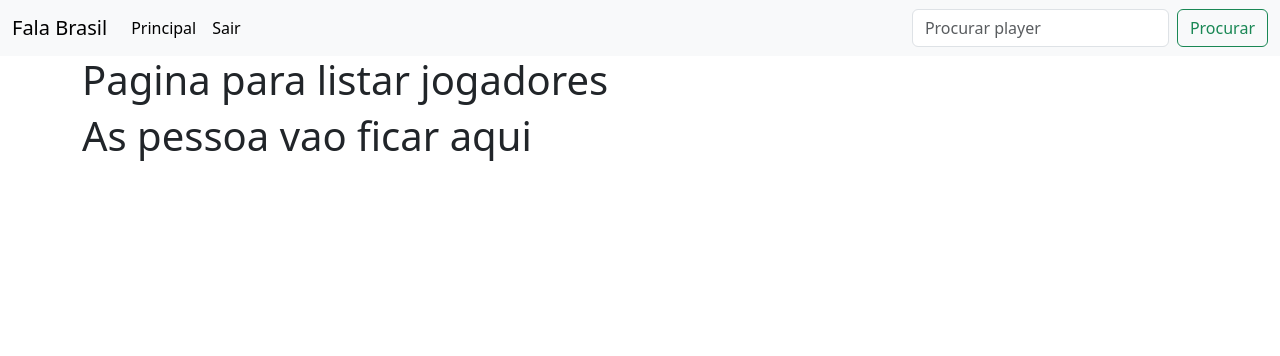
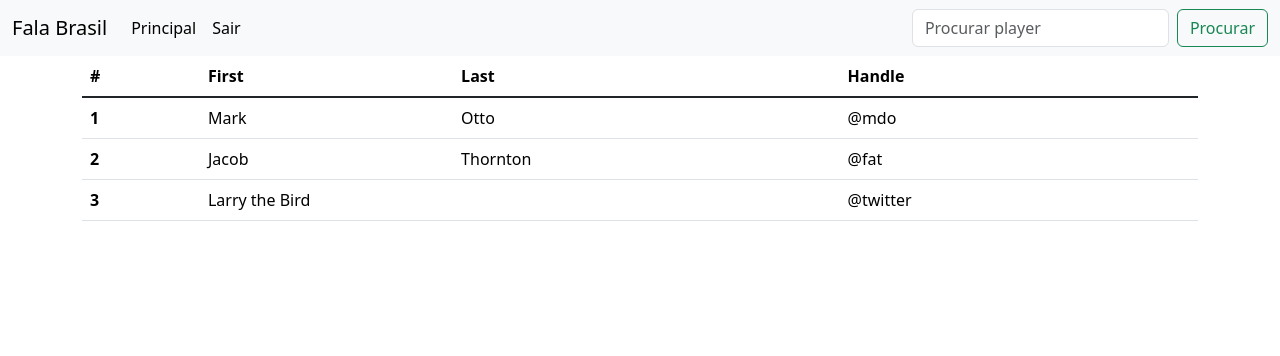
Before and after one commit to eulerBM/fala_brasil, a Django app: page /friend/ in a window 1280 px wide. Shown: the top 356 px of the page. Run offline with Django 4.2, Linux system fonts and the light colour scheme; a user stored in the database is signed in.

Commit message:
Adicionando a tabela

```diff
--- a/templates/friend/friend.html
+++ b/templates/friend/friend.html
@@ -6,9 +6,36 @@
 
 <div class="container">
 
-    <h1>Pagina para listar jogadores</h1>
+    <table class="table">
+        <thead>
+          <tr>
+            <th scope="col">#</th>
+            <th scope="col">First</th>
+            <th scope="col">Last</th>
+            <th scope="col">Handle</th>
+          </tr>
+        </thead>
+        <tbody class="table-group-divider">
+          <tr>
+            <th scope="row">1</th>
+            <td>Mark</td>
+            <td>Otto</td>
+            <td>@mdo</td>
+          </tr>
+          <tr>
+            <th scope="row">2</th>
+            <td>Jacob</td>
+            <td>Thornton</td>
+            <td>@fat</td>
+          </tr>
+          <tr>
+            <th scope="row">3</th>
+            <td colspan="2">Larry the Bird</td>
+            <td>@twitter</td>
+          </tr>
+        </tbody>
+      </table>
 
-    <h1>As pessoa vao ficar aqui</h1>
 
 </div>
 
```
